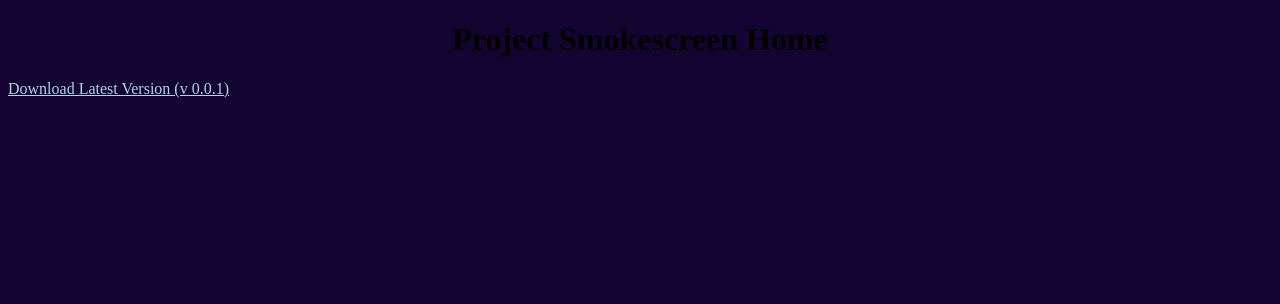
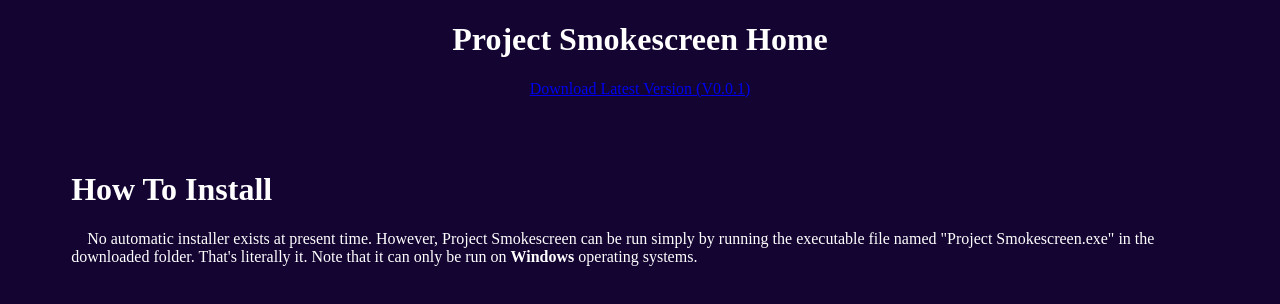
Before and after one commit to SnowyDavid/Project-Smokescreen-Web, a plain HTML site: page index.html in a window 1280 px wide. Drawn offline with Linux system fonts and the light colour scheme.

Commit message:
Update index.html

```diff
--- a/index.html
+++ b/index.html
@@ -4,8 +4,23 @@
   	<title>Project Smokescreen Home</title>
 
  	<style>
-    .link {
+
+    	h1 {
+      		color:white;
+    	}
+
+    	.midlink {
       		color:lightblue;
+      		text-align:center;
+    	}
+
+	.par {
+
+		color:white;
+
+  		margin-right: 5%;
+  		margin-left: 5%;
+
 	}
 
     	body {
@@ -17,6 +32,20 @@
 </head>
 <body>
   	<h1 align="center">Project Smokescreen Home</h1>
-  <a class="link" href="v.0.0.1.zip" download> Download Latest Version (v 0.0.1) </a>
+
+	<p class="midlink">
+	<a href="v.0.0.1.zip" download> Download Latest Version (V0.0.1) </a>
+	</p>
+
+	<br>
+	<br>
+
+	<h1 class="par">How To Install </h1>
+
+	<p class="par">
+		&nbsp;&nbsp;&nbsp;&nbsp;No automatic installer exists at present time. However, Project Smokescreen
+		can be run simply by running the executable file named "Project Smokescreen.exe" in the downloaded folder. That's literally it.
+		Note that it can only be run on <strong colo>Windows</strong> operating systems.
+	</p>
 
 </body>
```
Lines whose indentation alone changed are shown as unchanged.
